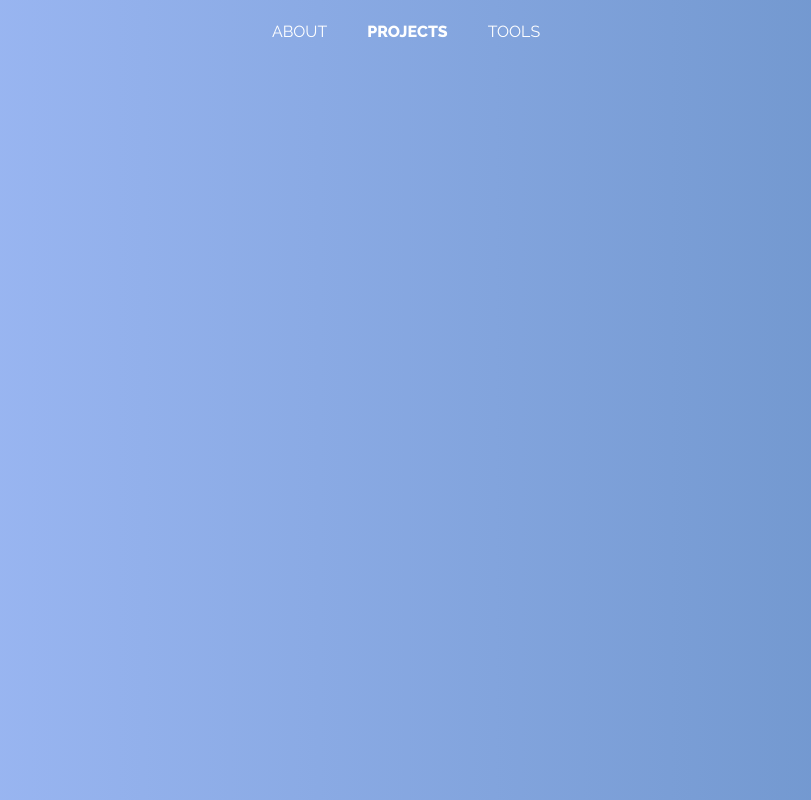
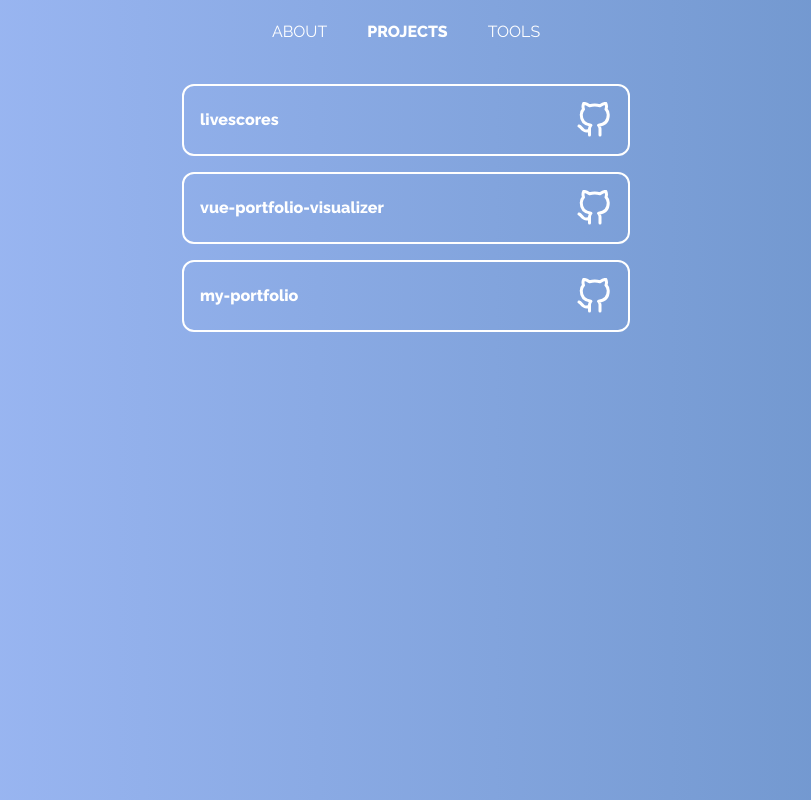
Before and after one commit to saharbit/my-portfolio, a React (Create React App) app: page / in a window 1280 px wide. Both pictures are taken after a click on the element "PROJECTS". Shown: the whole page, without its empty margins (234-1045 px from the left). Built offline with nearby package versions, Linux system fonts and the light colour scheme.

Commit message:
Add project cards

```diff
--- a/src/App.js
+++ b/src/App.js
@@ -10,11 +10,13 @@ function App() {
   const [tab, setTab] = useState(TABS.ABOUT);
 
   return (
-    <div className="linear-background flex flex-col items-center p-5 h-screen w-full">
-      <Navbar setTab={setTab} tab={tab} />
-      {tab === TABS.ABOUT && <About />}
-      {tab === TABS.PROJECTS && <Projects />}
-      {tab === TABS.TOOLS && <Tools />}
+    <div className="linear-background p-5 h-screen">
+      <div className="flex flex-col items-center max-w-md mx-auto">
+        <Navbar setTab={setTab} tab={tab} />
+        {tab === TABS.ABOUT && <About />}
+        {tab === TABS.PROJECTS && <Projects />}
+        {tab === TABS.TOOLS && <Tools />}
+      </div>
     </div>
   );
 }
--- a/src/tabs/Projects.js
+++ b/src/tabs/Projects.js
@@ -1,5 +1,33 @@
 import React from "react";
+import "./Projects.scss";
+import { ReactComponent as Github } from "../assets/github.svg";
+
+const PROJECTS = [
+  {
+    name: "livescores",
+    github: "https://github.com/saharbit/livescores",
+  },
+  {
+    name: "vue-portfolio-visualizer",
+    github: "https://github.com/saharbit/vue-portfolio-visualizer",
+  },
+  {
+    name: "my-portfolio",
+    github: "https://github.com/saharbit/my-portfolio",
+  },
+];
 
 export default function Projects() {
-  return <div></div>;
+  return (
+    <div className="w-full">
+      {PROJECTS.map((project) => (
+        <a href={project.github}>
+          <div className="flex flex-row justify-between items-center w-full border-2 border-white rounded-xl p-4 mb-4 cursor-pointer hover:opacity-50 duration-200">
+            <div className="text-white font-bold">{project.name}</div>
+            <Github />
+          </div>
+        </a>
+      ))}
+    </div>
+  );
 }
--- /dev/null
+++ b/src/tabs/Projects.scss
@@ -0,0 +1,23 @@
+.linear-background-green {
+    background: linear-gradient(
+    90deg,
+    #1D976C,
+    #93F9B9
+  );
+}
+
+.linear-background-yellow {
+    background: linear-gradient(
+    90deg,
+    #CAC531,
+    #f2fa84
+  );
+}
+
+.linear-background-blue {
+    background: linear-gradient(
+    90deg,
+    #373B44,
+    #4286f4
+  );
+}
```
